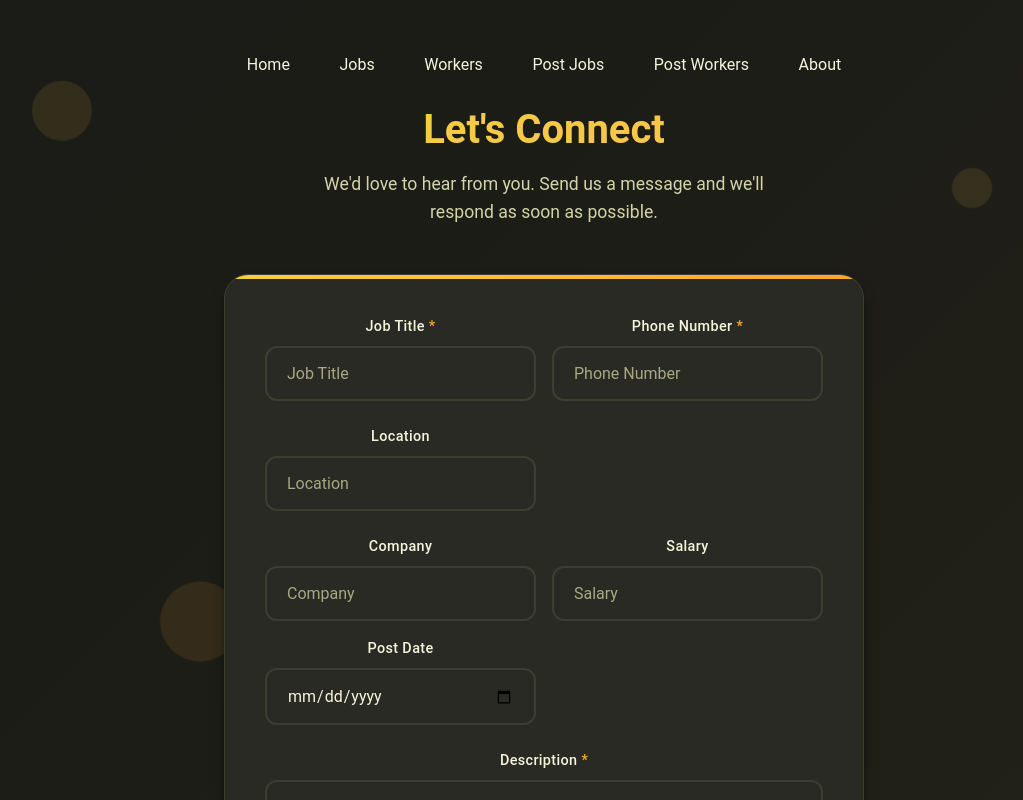
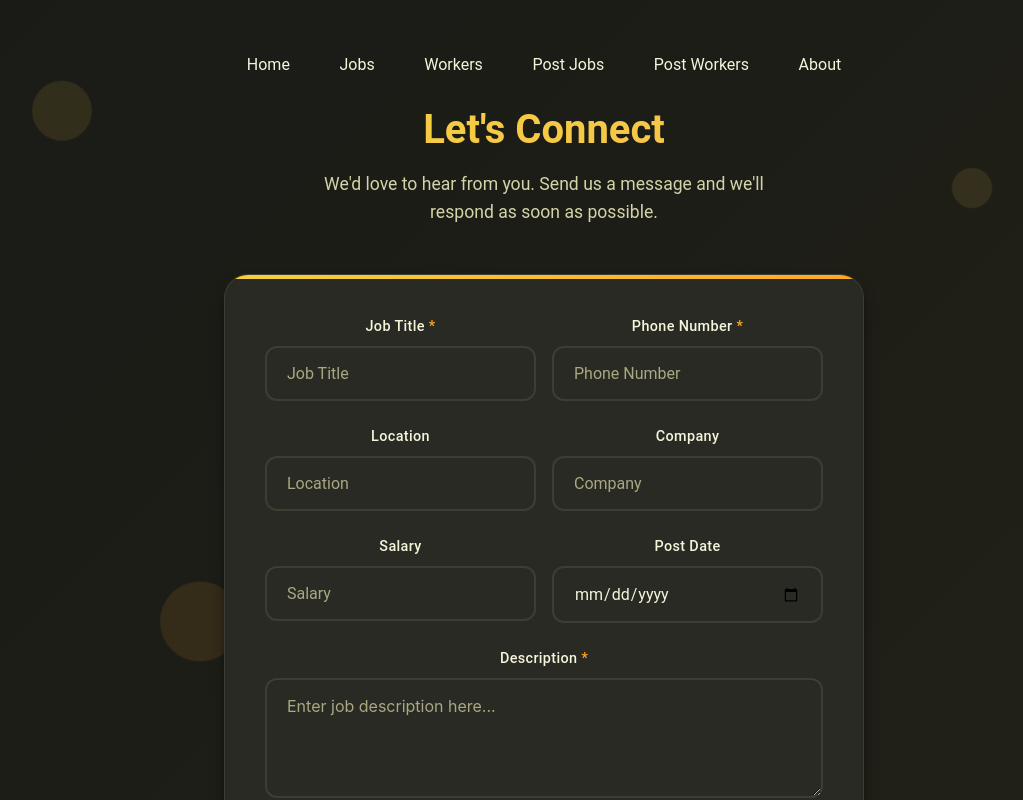
Before and after one commit to krishaCode/JobFinder, a React (Create React App) app in the folder frontend/: page /postjob in a window 1280 px wide. Shown: the top 800 px of the page, without its empty margins (96-1119 px from the left). Built offline with nearby package versions, Linux system fonts and the light colour scheme.

Commit message:
Fix form row structure in PostJob component
Corrects misplaced div tags and improves the grouping of form fields in the PostJob component, ensuring proper layout and structure for the job posting form.

```diff
--- a/frontend/src/Components/PostJob/PostJob.js
+++ b/frontend/src/Components/PostJob/PostJob.js
@@ -136,9 +136,6 @@ function PostJob() {
                         />
                         <div className="error-message">Please enter a valid location</div>
                     </div>
-                    </div>
-
-                    <div className="form-row two-cols">
                     <div className="form-group">
                         <label htmlFor="company" className="form-label">
                             Company
@@ -154,7 +151,9 @@ function PostJob() {
                         />
                         <div className="error-message">Please enter a valid company</div>
                     </div>
+                </div>
 
+                <div className="form-row two-cols">
                     <div className="form-group">
                         <label htmlFor="salary" className="form-label">
                             Salary
@@ -170,7 +169,6 @@ function PostJob() {
                         />
                         <div className="error-message">Please enter a valid salary</div>
                     </div>
-
                     <div className="form-group">
                         <label htmlFor="postedDate" className="form-label">
                             Post Date
@@ -180,14 +178,11 @@ function PostJob() {
                             id="postedDate"
                             name="postedDate"
                             className="form-input"
-                            placeholder="Job post date"
                             value={input.postedDate}
                             onChange={handleChange}
                         />
                         <div className="error-message">Please enter a valid post date</div>
                     </div>
-
-
                 </div>
 
                 <div className="form-group">
```
